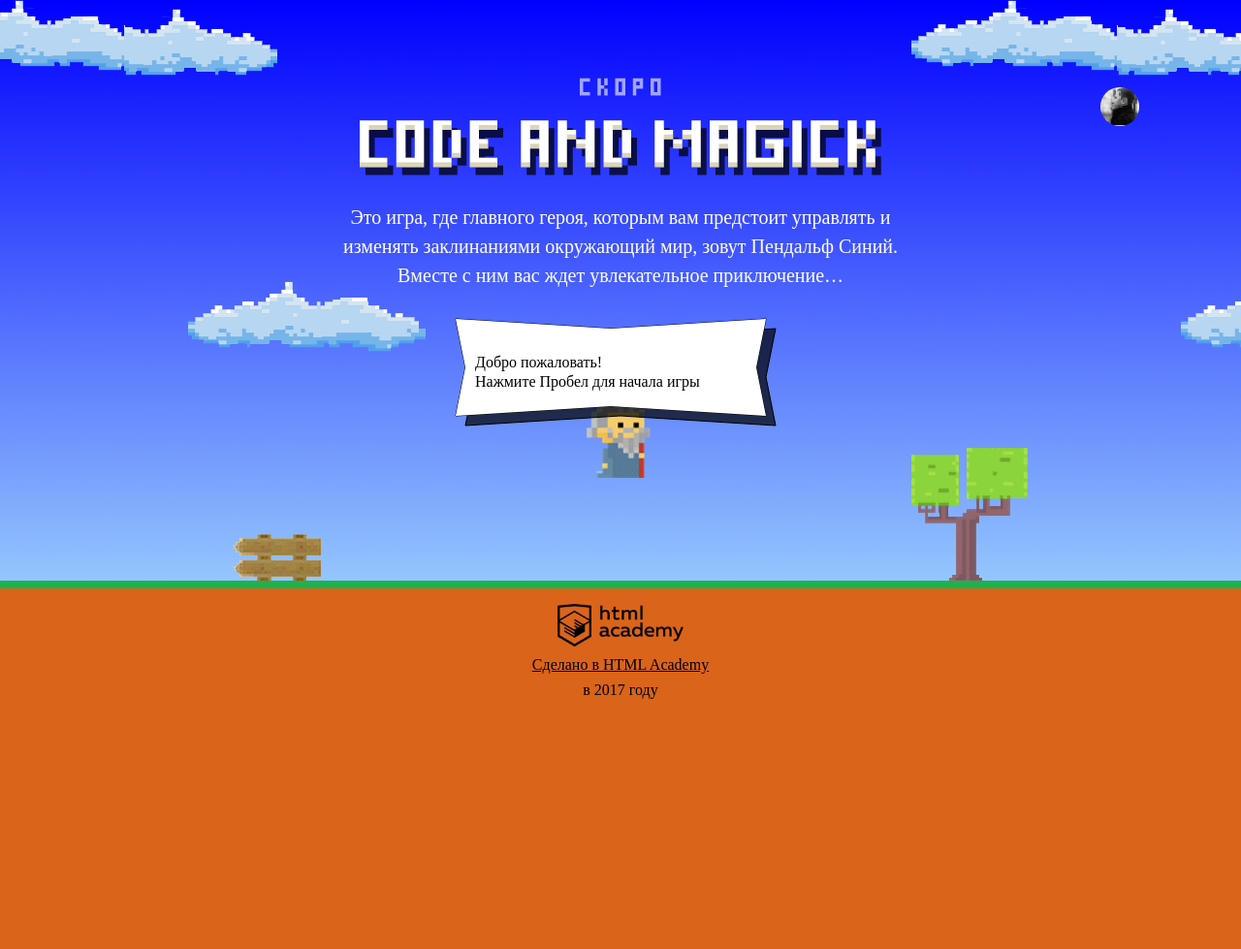
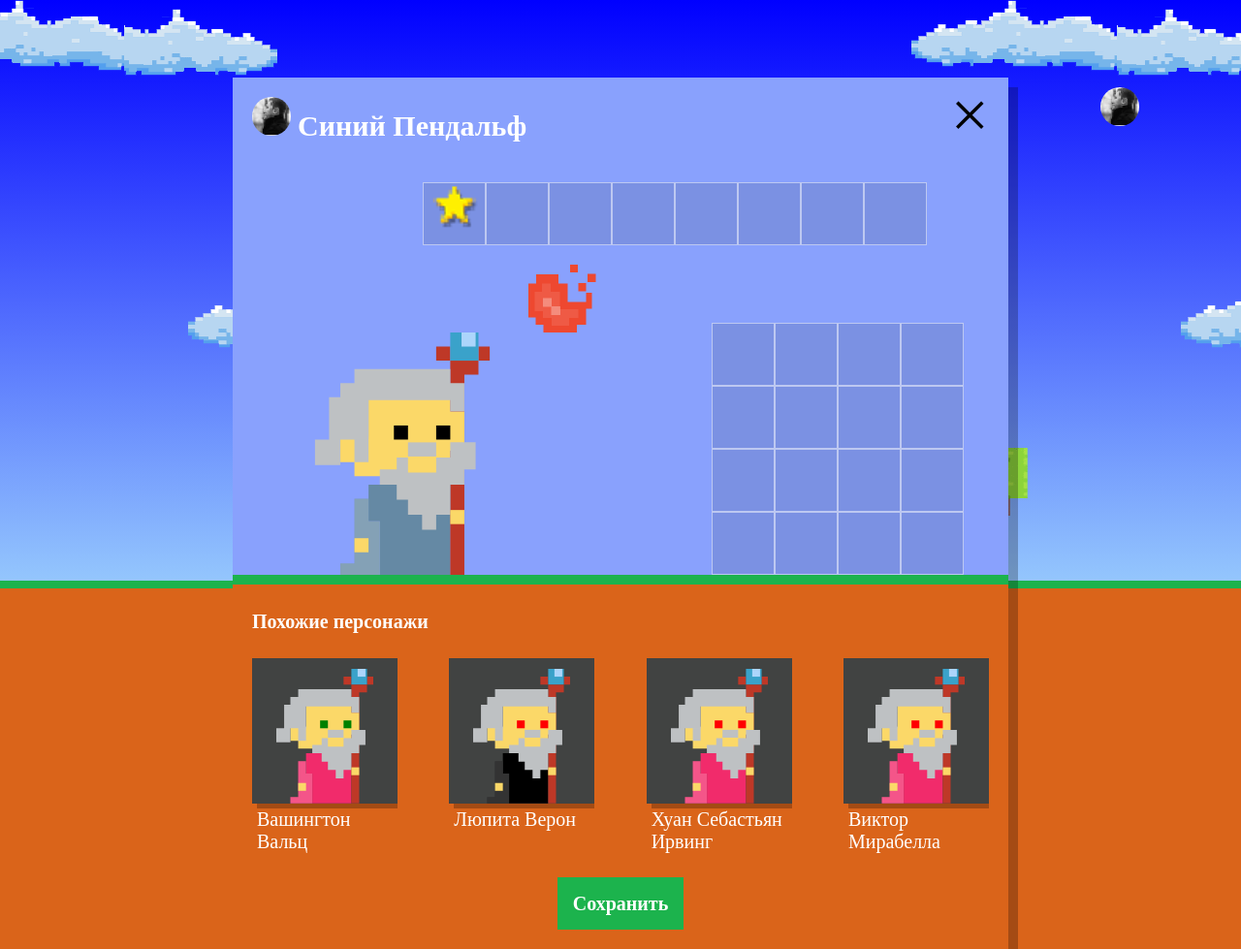
Before and after one commit to tatiana-leonova/1186661-code-and-magick-20, a website: page index.html in a window 1280 px wide. Shown: the whole page at 97% size. Before the commit the page ends 800 px from the top, so only its background shows below. Drawn offline with Linux system fonts and the light colour scheme; a web font is replaced by a local one.

Commit message:
Генерация похожих волшебников

```diff
--- a/index.html
+++ b/index.html
@@ -205,6 +205,7 @@
 
 <script src="js/stat.js"></script>
 <script src="js/game.js"></script>
+<script src="js/setup.js"></script>
 
 </body>
 </html>
--- /dev/null
+++ b/js/setup.js
@@ -0,0 +1,93 @@
+'use strict';
+var WIZARD_NAMES = [
+  'Иван',
+  'Хуан Себастьян',
+  'Мария',
+  'Кристоф',
+  'Виктор',
+  'Юлия',
+  'Люпита',
+  'Вашингтон'
+];
+var WIZARD_SERNAMES = [
+  'да Марья',
+  'Верон',
+  'Мирабелла',
+  'Вальц',
+  'Онопко',
+  'Топольницкая',
+  'Нионго',
+  'Ирвинг'
+];
+var COAT_COLORS = [
+  'rgb(101, 137, 164)',
+  'rgb(241, 43, 107)',
+  'rgb(146, 100, 161)',
+  'rgb(56, 159, 117)',
+  'rgb(215, 210, 55)',
+  'rgb(0, 0, 0)'
+];
+var EYES_COLORS = ['black', 'red', 'blue', 'yellow', 'green'];
+var WIZARDS_NUMBER = 4;
+
+
+var userDialog = document.querySelector('.setup');
+userDialog.classList.remove('hidden');
+
+// Нахождение шаблона для копирования
+var similarListElement = userDialog.querySelector('.setup-similar-list');
+
+// Показ блока .setup-similar
+userDialog.querySelector('.setup-similar').classList.remove('hidden');
+
+// Добавление волшебников в блок
+similarListElement.appendChild(renderSimilarWizards(generateWizard(WIZARDS_NUMBER)));
+
+// Функция для заполнения блока похожими магами
+function renderSimilarWizards(wizards) {
+  var fragment = document.createDocumentFragment();
+
+  for (var i = 0; i < wizards.length; i++) {
+    fragment.appendChild(renderTemplateWizard(wizards[i]));
+  }
+
+  return fragment;
+}
+
+// Функция для генерации шаблона мага
+function renderTemplateWizard(wizard) {
+  var similarWizardTemplate = document.querySelector('#similar-wizard-template')
+.content
+.querySelector('.setup-similar-item');
+
+  var wizardElement = similarWizardTemplate.cloneNode(true);
+  wizardElement.querySelector('.setup-similar-label').textContent = wizard.name;
+  wizardElement.querySelector('.wizard-coat').style.fill = wizard.coatColor;
+  wizardElement.querySelector('.wizard-eyes').style.fill = wizard.eyesColor;
+
+  return wizardElement;
+}
+
+// Функция для генерации массива с магами
+function generateWizard(countNumber) {
+  var wizards = [];
+  for (var i = 0; i < countNumber; i++) {
+    var wizard = {
+      name: getRandomElement(WIZARD_NAMES) + ' ' + getRandomElement(WIZARD_SERNAMES),
+      coatColor: getRandomElement(COAT_COLORS),
+      eyesColor: getRandomElement(EYES_COLORS)
+    };
+    wizards.push(wizard);
+  }
+  return wizards;
+}
+
+// Функция генерации случайных чисел
+function generateRandomValue(min, max) {
+  return Math.floor(Math.random() * max + min);
+}
+
+// Функция генерации случайного значения из массива
+function getRandomElement(elements) {
+  return elements[generateRandomValue(0, elements.length)];
+}
```
